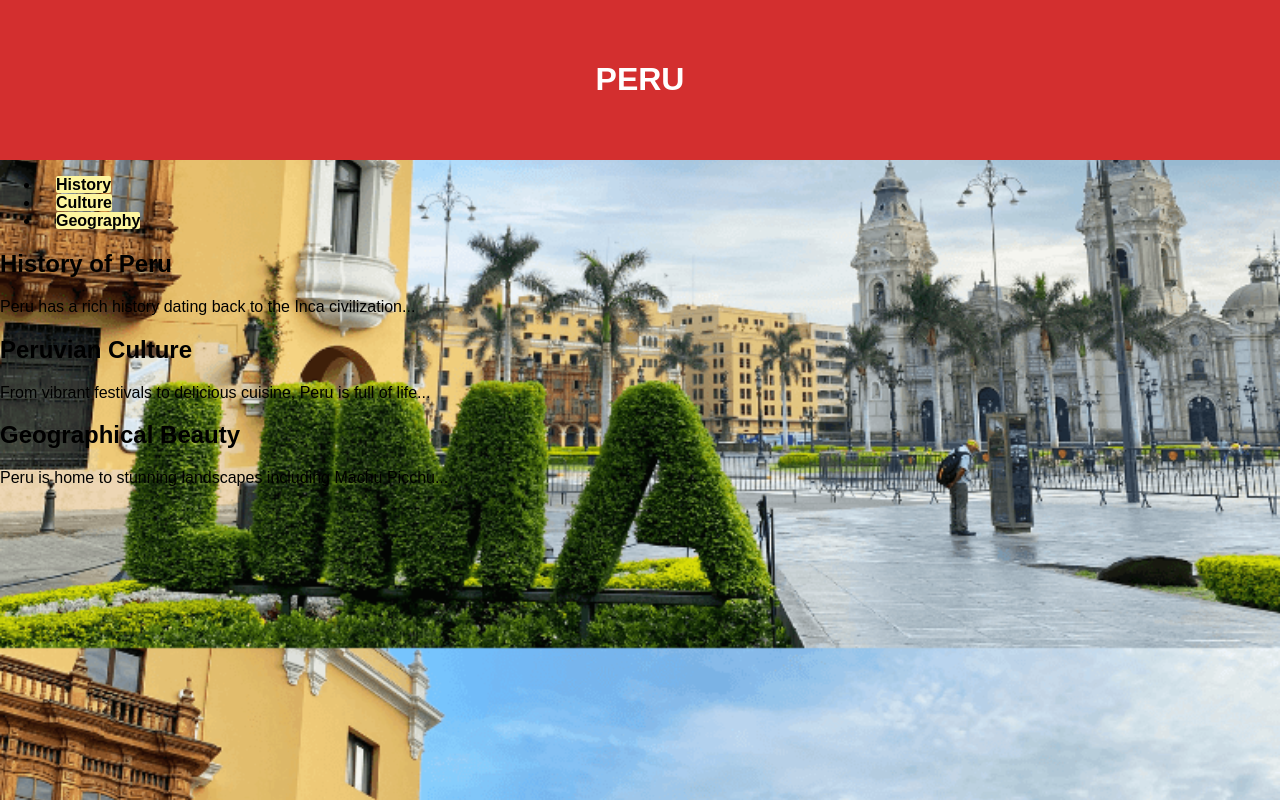
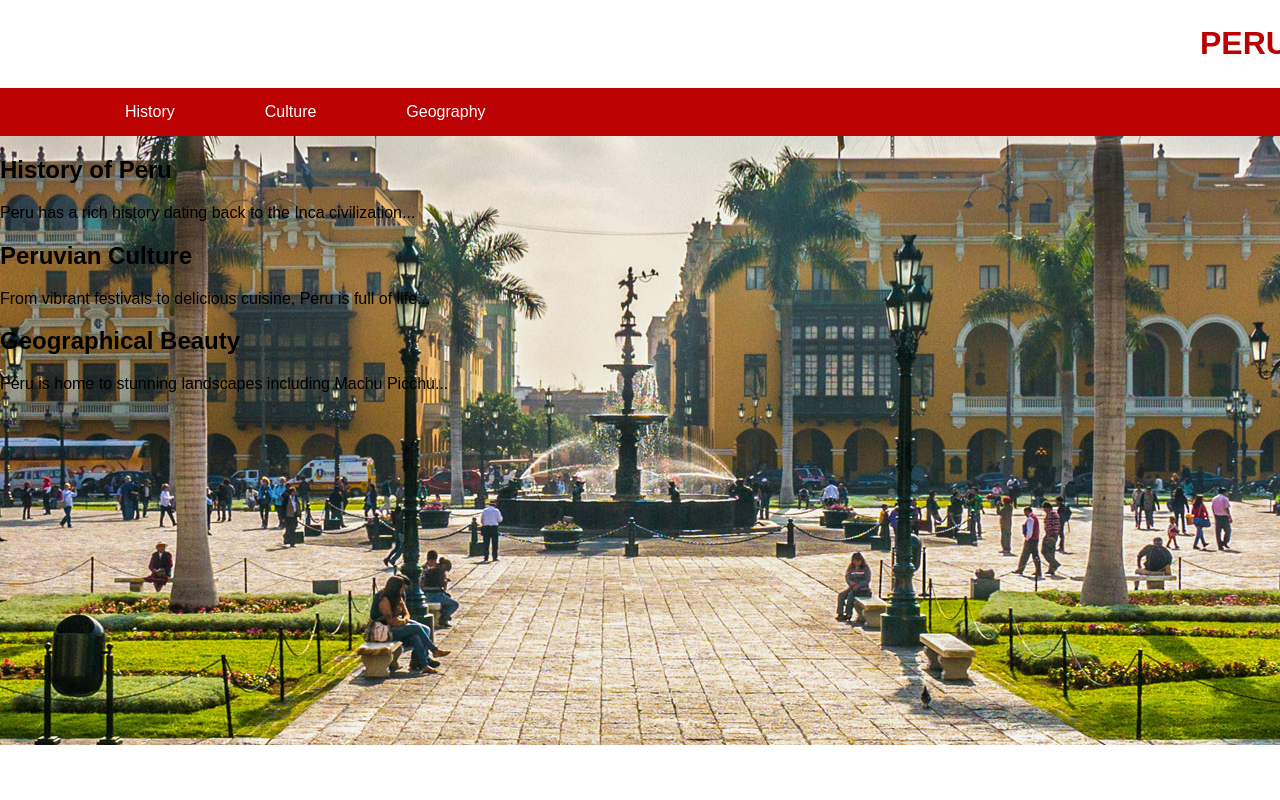
Before and after one commit to Donsper/country, a plain HTML site: page index.html in a window 1280 px wide. Drawn offline with Linux system fonts and the light colour scheme.

Commit message:
Update styles.css

```diff
--- a/styles.css
+++ b/styles.css
@@ -2,21 +2,54 @@ body {
     font-family: Arial, sans-serif;
     margin: 0;
     padding: 0;
-    background-image: url(image/bg1.png); /* Path to the image */
-    background-size: cover; /* Ensures the image covers the entire viewport */
-    background-position: center; /* Centers the image */
-    height: 109hv;
+    background-image: url(image/bg2.jpg);
+    background-size: auto;
+    background-position: center;
+    background-repeat: no-repeat;
+
+
 }
 
 
 header {
-    background-color: #d32f2f;
-    color: white;
-    text-align: center;
-    padding: 40px;
+    background-color: #ffffff;
+    color: #bb0101;
+    text-align: left;
+    padding: 4px;
+    padding-left: 1200px;
 }
 
+.navbar ul {
+    list-style-type: none;
+    background-color: #bb0101;
+    padding: 0px;
+    margin: 0px;
+    overflow: hidden;
+    padding-left: 80px;
 
+}
+
+.navbar li {
+    display: inline;
+    margin: 0 30px;
+    float: left;
+
+}
+
+.navbar a {
+    color: #ffffff;
+    text-decoration: none;
+    padding: 15px;
+    display: block;
+    text-align: center;
+
+}
+.navbar a:hover {
+    opacity: 0.8;
+    box-shadow: 10px 10px 10px rgb(0, 0, 0 ,0.5);
+   }
+
+/*
 nav a {
     background-color: #fdf59f;
     color: black;
@@ -33,7 +66,7 @@ nav a:hover {
    }
 nav a:active {
      opacity: 0.5;
-   }
+   }*/
 
 /*
 section {
@@ -42,8 +75,12 @@ section {
 
 /*
 footer {
+    position: fixed;
+    left: 0;
+    bottom: 0;
+    width: 100%;
+
+    color: #bb0101;
     text-align: center;
-    padding: 10px;
-    background-color: #222;
-    color: white;
+    padding: 12px;
 }*/
```
